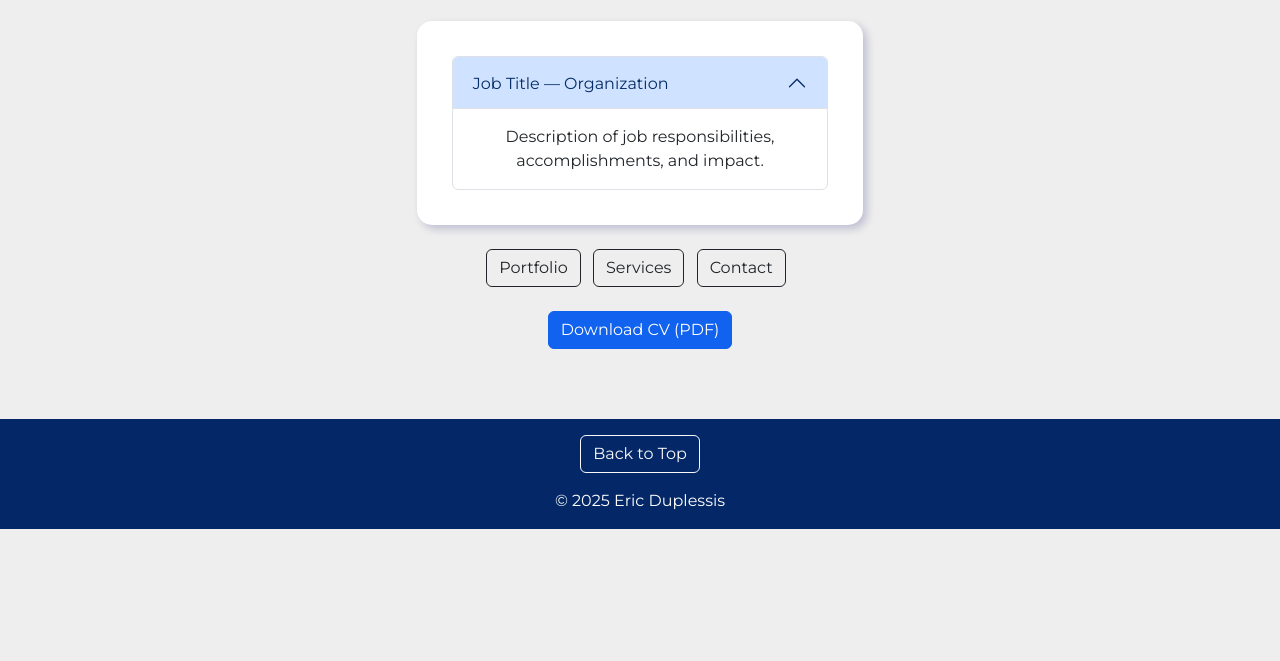
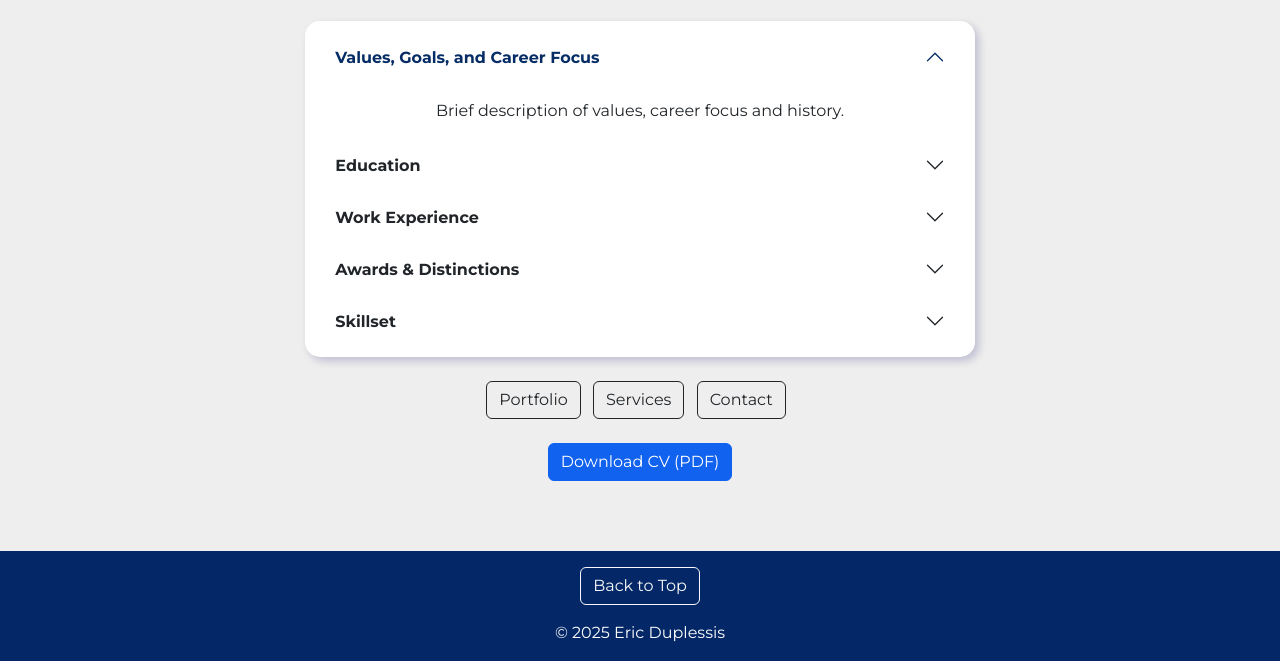
Before and after one commit to efduplessis/efduplessis.github.io, a plain HTML site: page resume.html in a window 1280 px wide. Shown: the part 164-825 px from the top of the page. Before the commit the page ends 800 px from the top, so only its background shows below. Drawn offline with nearby package versions, Linux system fonts and the light colour scheme.

Commit message:
Final Commit

```diff
--- a/css/styles.css
+++ b/css/styles.css
@@ -132,6 +132,48 @@
   font-family: var(--main-font);
 }
 
+.resume-container {    /* Container boxes */
+  width: 60%;
+  min-width: 350px;
+  max-width: 1000px;
+  margin: 0 auto;
+  text-align: center;
+  border-radius: 15px;
+  padding: 10px;
+  box-shadow: 4px 4px 8px rgba(0, 0, 100, 0.2);
+  background-color: white;
+  font-family: var(--main-font);
+}
+
+/* Remove default Bootstrap accordion button styles */
+.custom-accordion-btn {
+  background-color: transparent !important;  /* no background */
+  border: none !important;                  /* remove border */
+  padding: 5 !important;                    /* remove padding */
+  box-shadow: none !important;              /* remove shadow */
+  color: var(--dark-blue);                  /* optional text color */
+  font-weight: bold;
+  font-family: var(--main-font);                        /* optional */
+}
+
+.custom-accordion-btn:not(.collapsed) {
+  /* Optional: styling for expanded header */
+  color: var(--light-blue);
+}
+
+.custom-accordion-btn:focus {
+  box-shadow: none !important;              /* remove focus outline */
+}
+
+.accordion-item {
+  border: none !important;
+}
+
+.accordion-button {
+  border: none !important;
+  box-shadow: none !important; /* removes blue outline & inner shadows */
+}
+
 .btn-danger {
   background-color: var(--light-blue) !important;
   border-color: var(--light-blue) !important;
--- a/resume.html
+++ b/resume.html
@@ -40,21 +40,90 @@
           Resume & CV
       </h2>
     </div>
-    <div class="centered-container">
+    <div class="resume-container">
       <div class="accordion" id="resumeAccordion">
+        <!-- Accordion Item 1 -->
         <div class="accordion-item">
           <h2 class="accordion-header" id="job1">
-            <button class="accordion-button" data-bs-toggle="collapse" data-bs-target="#job1Content">
-              Job Title — Organization
+            <button class="accordion-button custom-accordion-btn" type="button"
+                    data-bs-toggle="collapse" data-bs-target="#job1Content"
+                    aria-expanded="true" aria-controls="job1Content">
+              Values, Goals, and Career Focus
             </button>
           </h2>
-          <div id="job1Content" class="accordion-collapse collapse show">
+          <div id="job1Content" class="accordion-collapse collapse show" aria-labelledby="job1">
             <div class="accordion-body">
-            Description of job responsibilities, accomplishments, and impact.
+              Brief description of values, career focus and history.
             </div>
           </div>
         </div>
-        <!-- Add additional job & education items -->
+
+        <!-- Accordion Item 2 -->
+        <div class="accordion-item">
+          <h2 class="accordion-header" id="job2">
+            <button class="accordion-button custom-accordion-btn collapsed" type="button"
+                    data-bs-toggle="collapse" data-bs-target="#job2Content"
+                    aria-expanded="false" aria-controls="job2Content">
+              Education
+            </button>
+          </h2>
+          <div id="job2Content" class="accordion-collapse collapse" aria-labelledby="job2">
+            <div class="accordion-body">
+              Description of education experiences.
+            </div>
+          </div>
+        </div>
+
+        <!-- Accordion Item 3 -->
+        <div class="accordion-item">
+          <h2 class="accordion-header" id="job3">
+            <button class="accordion-button custom-accordion-btn collapsed" type="button"
+                    data-bs-toggle="collapse" data-bs-target="#job3Content"
+                    aria-expanded="false" aria-controls="job3Content">
+              Work Experience
+            </button>
+          </h2>
+          <div id="job3Content" class="accordion-collapse collapse" aria-labelledby="job3">
+            <div class="accordion-body">
+              Description of employment experiences.
+            </div>
+          </div>
+        </div>
+
+        <!-- Accordion Item 4 -->
+        <div class="accordion-item">
+          <h2 class="accordion-header" id="job4">
+            <button class="accordion-button custom-accordion-btn collapsed" type="button"
+                    data-bs-toggle="collapse" data-bs-target="#job4Content"
+                    aria-expanded="false" aria-controls="job4Content">
+              Awards & Distinctions
+            </button>
+          </h2>
+          <div id="job4Content" class="accordion-collapse collapse" aria-labelledby="job4">
+            <div class="accordion-body">
+              Description of awards and distinctions.
+            </div>
+          </div>
+        </div>
+
+        <!-- Accordion Item 5 -->
+        <div class="accordion-item">
+          <h2 class="accordion-header" id="job5">
+            <button class="accordion-button custom-accordion-btn collapsed" type="button"
+                    data-bs-toggle="collapse" data-bs-target="#job5Content"
+                    aria-expanded="false" aria-controls="job5Content">
+              Skillset
+            </button>
+          </h2>
+          <div id="job5Content" class="accordion-collapse collapse" aria-labelledby="job5">
+            <div class="accordion-body">
+              Description of soft and hard skills.
+            </div>
+          </div>
+        </div>
+
+        <!-- Add more accordion items below following the same structure -->
+
       </div>
     </div>
 
```
Also changed, not shown: index.html (+1 -1 lines).
